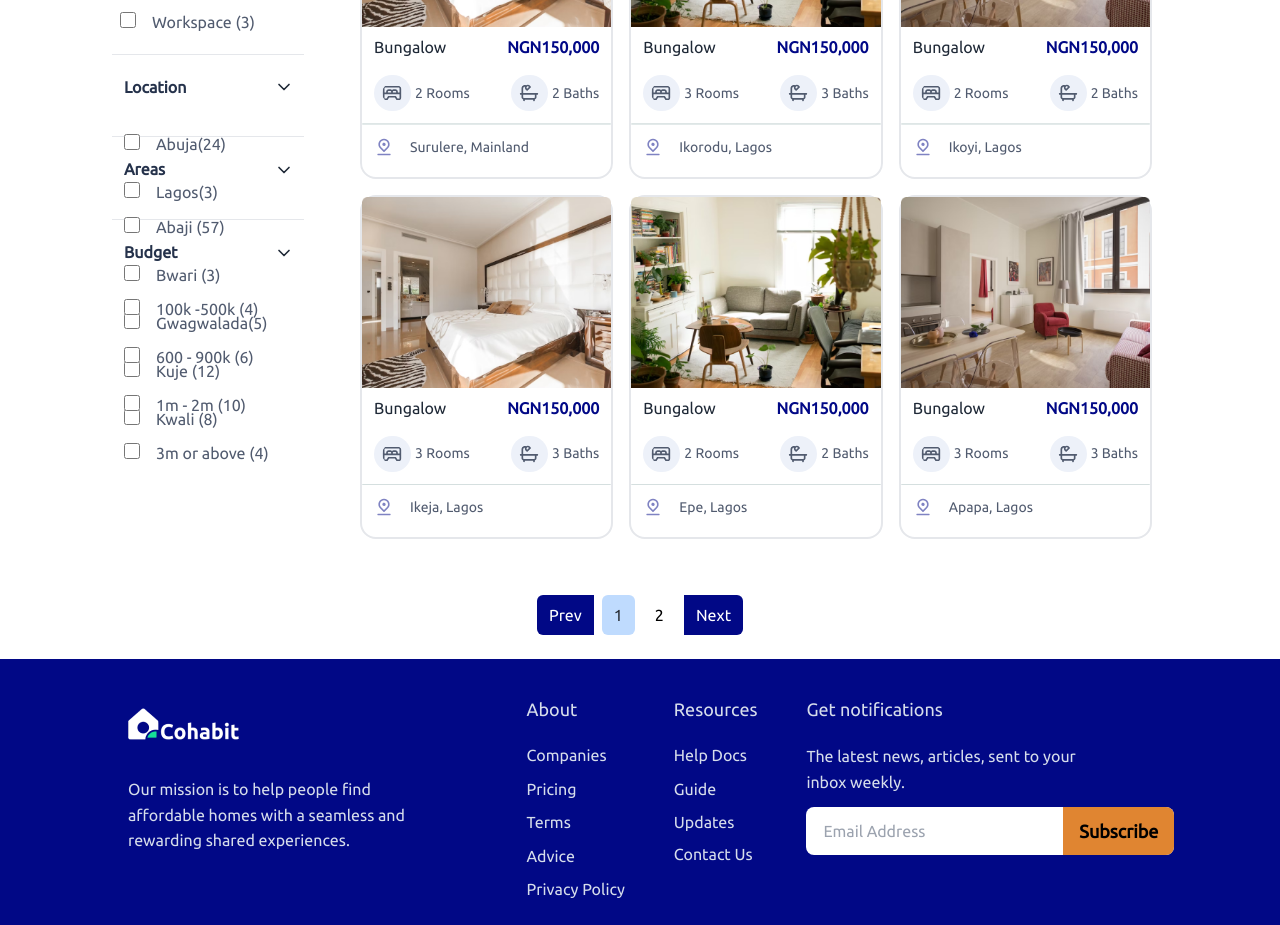
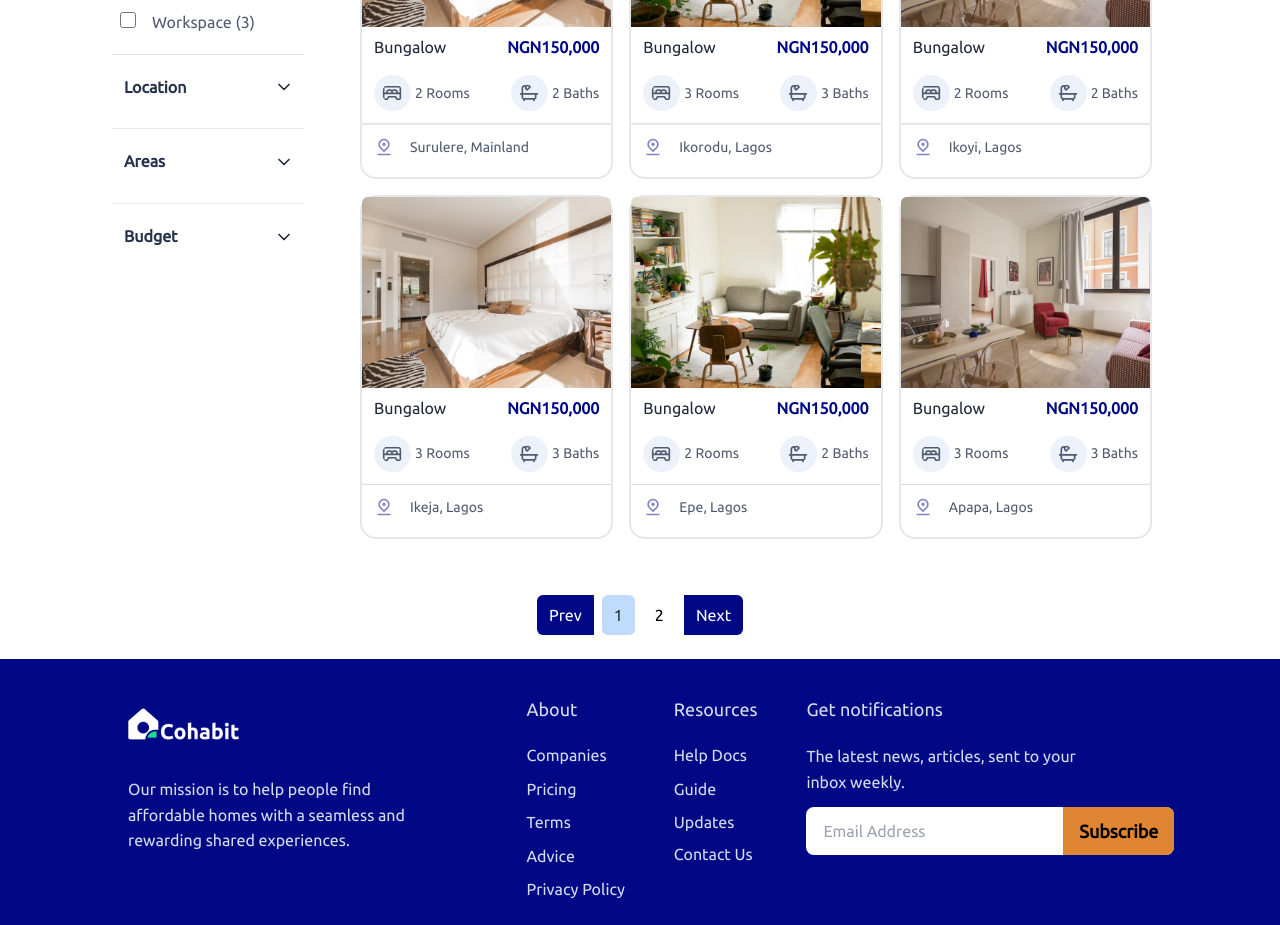
Before and after one commit to lazynerd-studios/Co-Habit-Landing, a React (Vite) app: page /listing in a window 1280 px wide. Shown: the part 1100-2025 px from the top of the page. Built offline with nearby package versions, Linux system fonts and the light colour scheme.

Commit message:
Fixed 'overlapping' Accordion content

```diff
--- a/src/Components/SideBar/SideBar.jsx
+++ b/src/Components/SideBar/SideBar.jsx
@@ -3,12 +3,12 @@ import {
     Card,
     Typography,
     List,
-    li,
+    ListItem,
     Accordion,
     AccordionHeader,
     AccordionBody,
 } from "@material-tailwind/react";
-import { ChevronRightIcon, ChevronDownIcon } from "@heroicons/react/24/outline";
+import { ChevronDownIcon } from "@heroicons/react/24/outline";
 
 export function SidebarWithContentSeparator() {
     const [open, setOpen] = React.useState(1);
@@ -19,13 +19,6 @@ export function SidebarWithContentSeparator() {
 
     return (
         <Card className="laptop:h-[calc(100vh-2rem)] tablet:h-[calc(100vh-2rem)] h-auto z-50 select-none laptop:mt-0 tablet:mt-[6rem] mt-[3.7rem] tablet:flex laptop:flex w-auto max-w-[20rem] p-4">
-            {/* shadow-xl shadow-blue-gray-900/5 */}
-
-            {/* <div className="mb-2 p-4">
-                <Typography variant="h5" color="blue-gray ">
-                    Sidebar
-                </Typography>
-            </div> */}
 
             <ul className="list-none w-[12rem]">
 
@@ -45,7 +38,7 @@ export function SidebarWithContentSeparator() {
                             </Typography>
                         </AccordionHeader>
                     </li>
-                    <AccordionBody className="py-1 mb-4">
+                    <AccordionBody className={`py-1 mb-4 transition duration-500 ease-linear ${open !== 1 ? "hidden" : ""}`}>
                         <ul className="px-2 space-y-6">
                             <li>
                                 <input type="checkbox"
@@ -136,7 +129,7 @@ export function SidebarWithContentSeparator() {
                         </AccordionHeader>
                     </li>
 
-                    <AccordionBody className="py-1 mb-4">
+                    <AccordionBody className={`py-1 mb-4 transition duration-500 ease-linear ${open !== 2 ? "hidden" : ""}`}>
                         <ul className="px-3 space-y-6">
                             <li>
                                 <input type="checkbox"
@@ -188,7 +181,7 @@ export function SidebarWithContentSeparator() {
                         </AccordionHeader>
                     </li>
 
-                    <AccordionBody className="py-1 mb-4">
+                    <AccordionBody className={`py-1 mb-4 transition duration-500 ease-linear ${open !== 3 ? "hidden" : ""}`}>
                         <ul className="px-3 space-y-6">
                             <li>
                                 <input type="checkbox"
@@ -280,7 +273,7 @@ export function SidebarWithContentSeparator() {
                         </AccordionHeader>
                     </li>
 
-                    <AccordionBody className="py-1 mb-4">
+                    <AccordionBody className={`py-1 mb-4 transition duration-500 ease-linear ${open !== 4 ? "hidden" : ""}`}>
                         <ul className="px-3 space-y-6">
                             <li>
                                 <input type="checkbox"
@@ -291,7 +284,7 @@ export function SidebarWithContentSeparator() {
                                     className="w-4 h-4" />
                                 <label htmlFor="100-500k"
                                     className="text-[#515B6F] px-4">
-                                    100k -500k (4)
+                                    100k - 500k (4)
                                 </label>
                             </li>
 
@@ -340,14 +333,6 @@ export function SidebarWithContentSeparator() {
                     </AccordionBody>
                 </Accordion>
 
-                {/* <hr className="my-2 border-blue-gray-50" />
-
-                <li>
-                    <liPrefix>
-                        <Cog6ToothIcon className="h-5 w-5" />
-                    </liPrefix>
-                    Settings
-                </li> */}
             </ul>
         </Card>
     );
```
